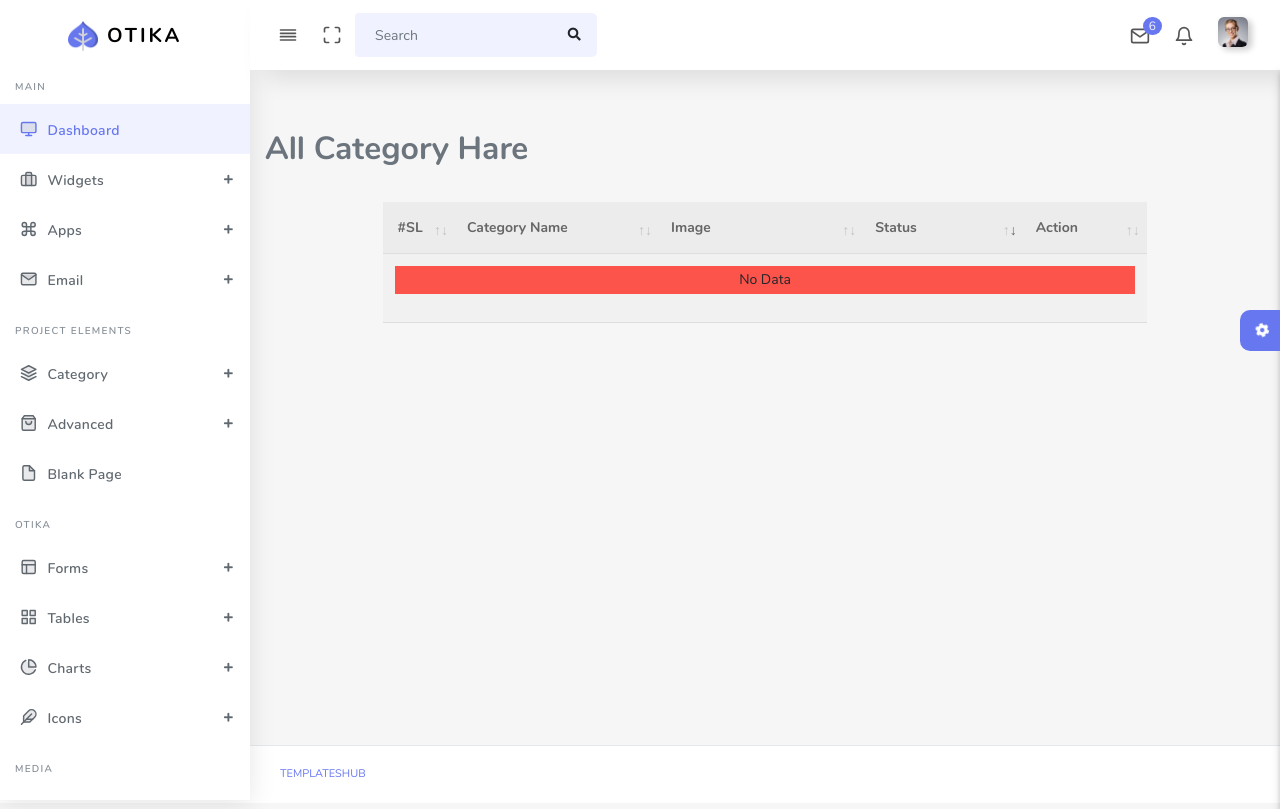
After one commit to mdshakilpatwary/ecommerce_project_1, a Laravel app: page /show/catagory in a window 1280 px wide. The commit adds this page. Run offline with Laravel 10, Linux system fonts and the light colour scheme; a user stored in the database is signed in; data comes from the database, SQL or seed files in the repository; data that the repository does not hold is empty; some libraries are stand-ins or nearby versions.

Commit message:
category add and show

```diff
--- a/app/Http/Controllers/Backend/CategoryController.php
+++ b/app/Http/Controllers/Backend/CategoryController.php
@@ -15,14 +15,24 @@ class CategoryController extends Controller
     }
 
     function store(Request $request){
+
+        $request->validate([
+            'cat_name' => 'required',
+
+        ],
+        [
+            'cat_name.required' => 'Category is required',
+
+        ]);
+
         $category = New Category;
 
         $category->cat_name = $request->cat_name;
         if($request->file('cat_image')){
-            $image = $request->file('cate_image');
-            $customeName=rand().'.'. $image->getClientOriginalExtension();
-            $image->move('uploads/category', $customeName);
-            $category->cat_image = $customeName;
+            $image = $request->file('cat_image');
+            $customname='cat'.rand().'.'. $image->getClientOriginalExtension();
+            $image->move('uploads/category', $customname);
+            $category->cat_image = $customname;
         }
 
         $insert = $category->save();
@@ -36,4 +46,9 @@ class CategoryController extends Controller
         }
 
     }
+
+    function show(){
+        $cat_data =Category::all();
+        return view('backend.category.manage',compact('cat_data'));
+    }
 }
--- a/composer.json
+++ b/composer.json
@@ -7,6 +7,7 @@
     "require": {
         "php": "^8.1",
         "guzzlehttp/guzzle": "^7.2",
+        "intervention/image": "^2.7",
         "laravel/framework": "^10.10",
         "laravel/sanctum": "^3.2",
         "laravel/tinker": "^2.8"
--- a/config/app.php
+++ b/config/app.php
@@ -168,6 +168,7 @@ return [
         // App\Providers\BroadcastServiceProvider::class,
         App\Providers\EventServiceProvider::class,
         App\Providers\RouteServiceProvider::class,
+        Intervention\Image\ImageServiceProvider::class,
     ])->toArray(),
 
     /*
@@ -183,6 +184,7 @@ return [
 
     'aliases' => Facade::defaultAliases()->merge([
         // 'Example' => App\Facades\Example::class,
+        'Image' => Intervention\Image\Facades\Image::class,
     ])->toArray(),
 
 ];
--- /dev/null
+++ b/resources/views/backend/category/manage.blade.php
@@ -0,0 +1,65 @@
+@extends('backend.master')
+
+@section('maincontent')
+
+
+
+
+<div class="row">
+    <h2>All Category Hare</h2>
+    <div class="col-md-10 offset-md-1">
+    <div class="card-body">
+                    <div class="table-responsive">
+
+                        <table class="table table-striped dataTable no-footer" id="table-1" role="grid" aria-describedby="table-1_info">
+                        <thead>
+                          <tr role="row">
+                            <th class="text-center sorting" tabindex="0" aria-controls="table-1" rowspan="1" colspan="1" style="width: 24.45px;" aria-label="
+
+                            : activate to sort column ascending">
+                              #SL
+                            </th>
+                            <th class="sorting" tabindex="0" aria-controls="table-1" rowspan="1" colspan="1" style="width: 149.1px;" aria-label="Task Name: activate to sort column ascending">Category Name</th>
+                            <th class="sorting" tabindex="0" aria-controls="table-1" rowspan="1" colspan="1" style="width: 149.1px;" aria-label="Task Name: activate to sort column ascending">Image</th>
+
+                           <th class="sorting_desc" tabindex="0" aria-controls="table-1" rowspan="1" colspan="1" style="width: 108.283px;" aria-label="Status: activate to sort column ascending" aria-sort="descending">Status</th><th class="sorting" tabindex="0" aria-controls="table-1" rowspan="1" colspan="1" style="width: 73.1167px;" aria-label="Action: activate to sort column ascending">Action</th></tr>
+                        </thead>
+                        <tbody>
+
+
+
+                            @if(count($cat_data) > 0)
+
+                            @foreach($cat_data as $category)
+                            <tr role="row" class="even">
+                            <td class="">
+                              {{ $category->id }}
+                            </td>
+                            <td>{{$category->cat_name}}</td>
+                            <td><img src="{{asset('uploads/category/'.$category->cat_image)}}" alt="" width="50" height="50" ></td>
+
+
+
+                            <td class="sorting_1">
+                              <div class="badge badge-success badge-shadow">{{($category->cat_status == '1')? 'active' : 'inactive';}}</div>
+                            </td>
+                            <td>
+                                <a href="#" class="btn btn-sm btn-danger"><i class="fa fa-trash"></i></a>
+                                <a href="#" class="btn btn-sm btn-info"><i class="fa fa-edit"></i></a>
+                                <a href="#" class="btn btn-sm btn-success"><i class="fa fa-eye"></i></a>
+                            </td>
+                            </tr>
+                            @endforeach
+                            @else
+                            <tr>
+                                <td colspan="5"><p class="bg-danger text-center"> No Data </p></td>
+                            </tr>
+                            @endif
+
+                        </tbody>
+                      </table>
+                    </div>
+                  </div>
+    </div>
+</div>
+@endsection
--- a/resources/views/backend/includes/head.blade.php
+++ b/resources/views/backend/includes/head.blade.php
@@ -9,6 +9,10 @@
   <title>Admin Dashboard</title>
   <!-- General CSS Files -->
   <link rel="stylesheet" href="{{asset('backend')}}/assets/css/app.min.css">
+  <!-- table CSS -->
+
+  <link rel="stylesheet" href="{{asset('backend')}}/assets/bundles/datatables/datatables.min.css">
+  <link rel="stylesheet" href="{{asset('backend')}}/assets/bundles/datatables/DataTables-1.10.16/css/dataTables.bootstrap4.min.css">
   <!-- Template CSS -->
   <link rel="stylesheet" href="{{asset('backend')}}/assets/css/style.css">
   <link rel="stylesheet" href="{{asset('backend')}}/assets/css/components.css">
--- a/resources/views/backend/includes/script.blade.php
+++ b/resources/views/backend/includes/script.blade.php
@@ -1,5 +1,10 @@
   <!-- General JS Scripts -->
   <script src="{{asset('backend')}}/assets/js/app.min.js"></script>
+  <!-- JS data table -->
+  <script src="{{asset('backend')}}/assets/bundles/datatables/datatables.min.js"></script>
+  <script src="{{asset('backend')}}/assets/bundles/datatables/DataTables-1.10.16/js/dataTables.bootstrap4.min.js"></script>
+  <script src="{{asset('backend')}}/assets/bundles/jquery-ui/jquery-ui.min.js"></script>
+  <script src="{{asset('backend')}}/assets/js/page/datatables.js"></script>
   <!-- JS Libraies -->
   <script src="{{asset('backend')}}/assets/bundles/apexcharts/apexcharts.min.js"></script>
   <!-- Page Specific JS File -->
@@ -8,6 +13,7 @@
   <script src="{{asset('backend')}}/assets/js/scripts.js"></script>
   <!-- Custom JS File -->
   <script src="{{asset('backend')}}/assets/js/custom.js"></script>
+
 </body>
 
 
--- a/resources/views/backend/includes/sidebar.blade.php
+++ b/resources/views/backend/includes/sidebar.blade.php
@@ -40,7 +40,7 @@
               <a href="#" class="menu-toggle nav-link has-dropdown"><i data-feather="layers"></i><span>Category</span></a>
               <ul class="dropdown-menu">
                 <li><a class="nav-link" href="{{route('create.catagory')}}">Add Category</a></li>
-                <li><a class="nav-link" href="badge.html">Manage Category</a></li>
+                <li><a class="nav-link" href="{{route('show.catagory')}}">Manage Category</a></li>
               </ul>
             </li>
             <li class="dropdown">
--- a/routes/web.php
+++ b/routes/web.php
@@ -46,6 +46,7 @@ Route::middleware('auth')->group(function () {
     Route::controller(CategoryController::class)->group(function () {
         Route::get('/create/catagory', 'index')->name('create.catagory');
         Route::post('/store/catagory', 'store')->name('store.catagory');
+        Route::get('/show/catagory', 'show')->name('show.catagory');
     });
 
 });
```
Also changed, not shown: app/Http/Controllers/Backend/SubCatController.php (added, +65 -0 lines), resources/views/backend/category/index.blade.php (+21 -9 lines), public/uploads/category/1736918960.jpg (added), public/uploads/category/809896105.jpg (added), 1 other file.
